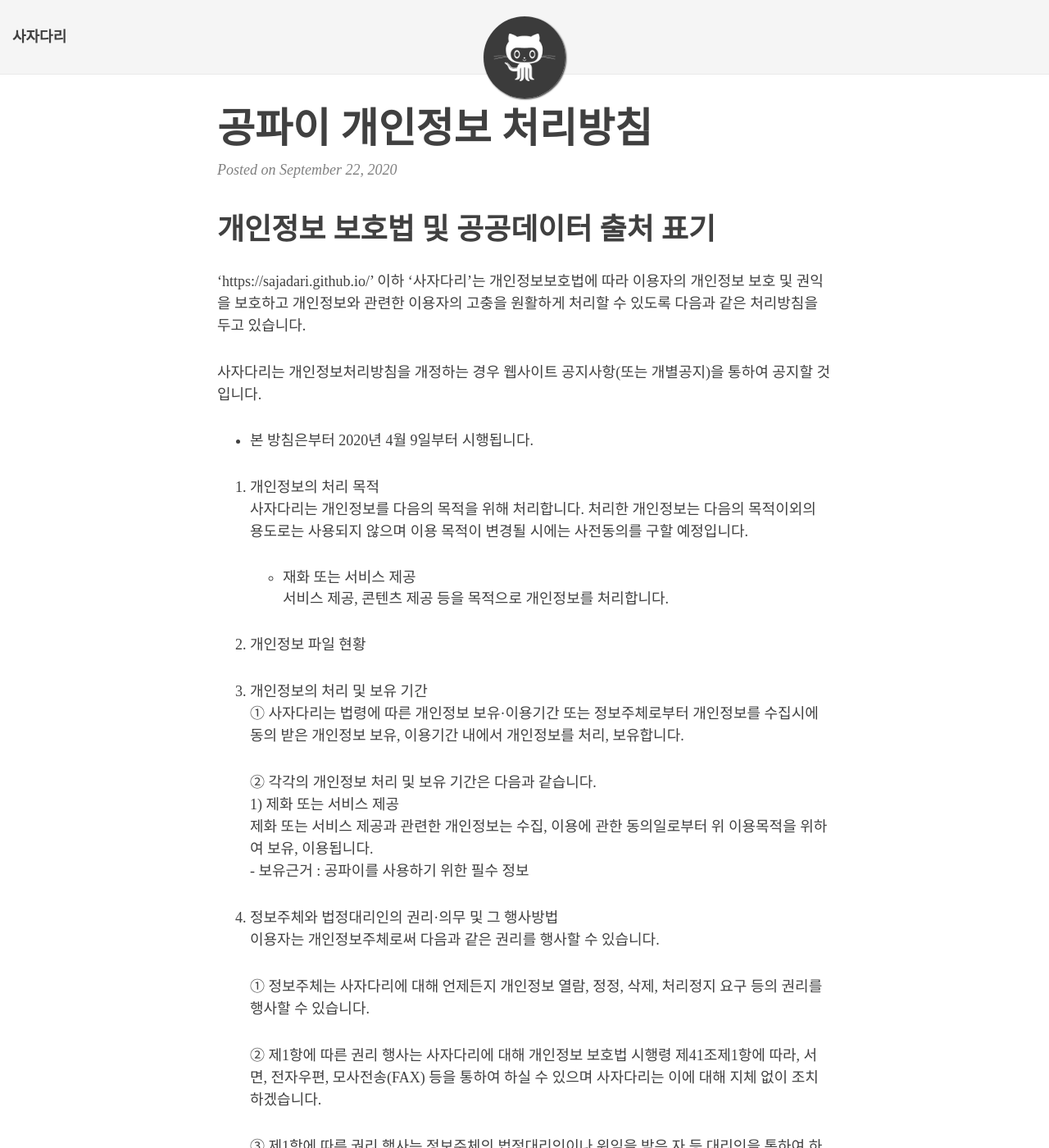
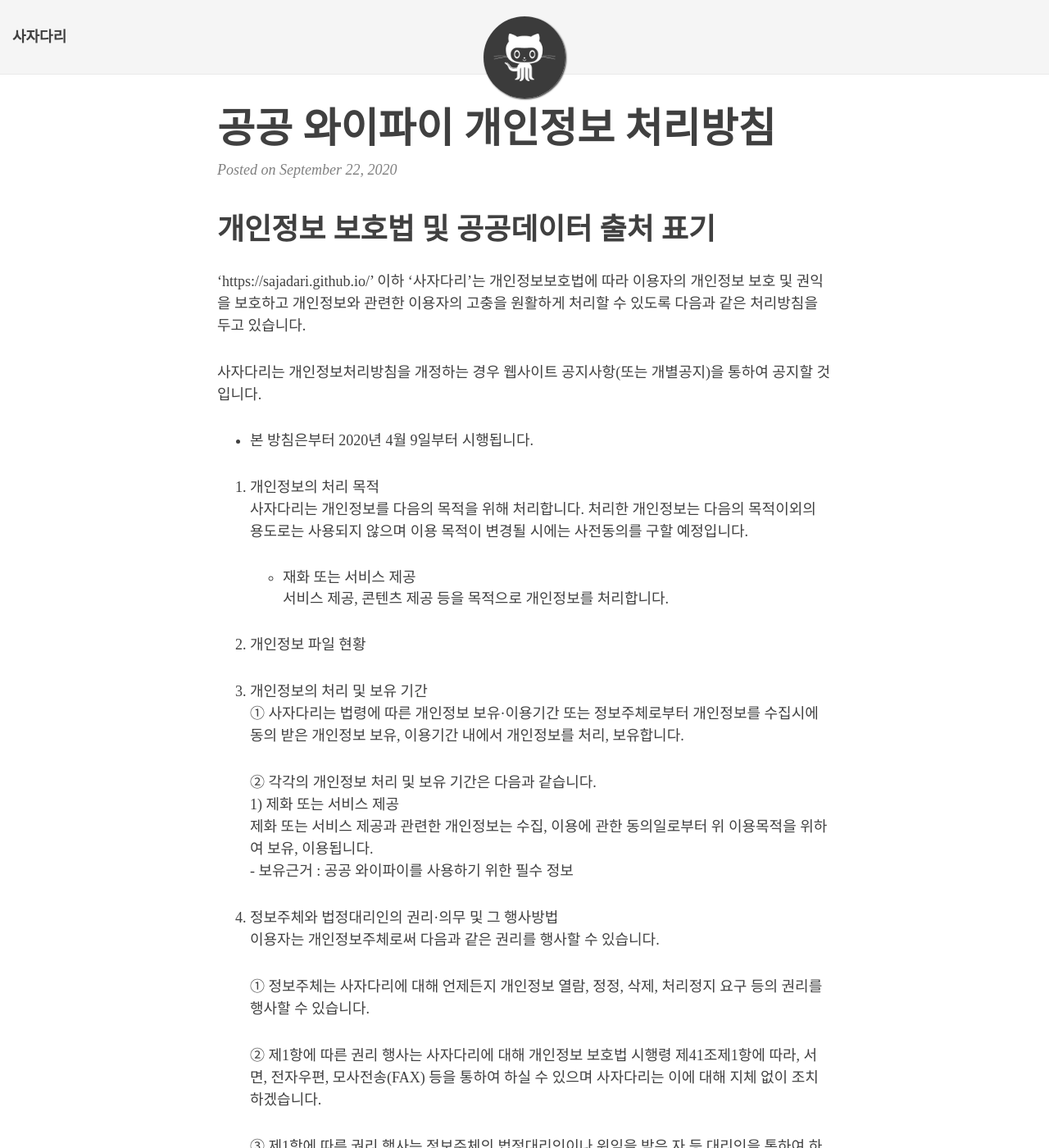
Before and after one commit to sajadari/sajadari.github.io, a Jekyll site: the page built from _posts/2020-09-22-publicWifi-policy.md, in a window 1280 px wide and 1400 px high. Shown: the whole window at 82% size. Built offline with Jekyll 4.4.1, drawn with Linux system fonts in a browser that asks for light colours; nearby versions of some CDN libraries; some web fonts are replaced.

Commit message:
modified publicwifi document

```diff
--- a/_posts/2020-09-22-publicWifi-policy.md
+++ b/_posts/2020-09-22-publicWifi-policy.md
@@ -1,7 +1,7 @@
 ---
 layout: post
-title: 공파이 개인정보 처리방침
-tags: [공파이]
+title: 공공 와이파이 개인정보 처리방침
+tags: [공공와이파이]
 ---
 
 # 개인정보 보호법 및 공공데이터 출처 표기
@@ -27,7 +27,7 @@
     ② 각각의 개인정보 처리 및 보유 기간은 다음과 같습니다.
         1) 제화 또는 서비스 제공
         제화 또는 서비스 제공과 관련한 개인정보는 수집, 이용에 관한 동의일로부터 위 이용목적을 위하여 보유, 이용됩니다.
-        - 보유근거 : 공파이를 사용하기 위한 필수 정보
+        - 보유근거 : 공공 와이파이를 사용하기 위한 필수 정보
 
 4. 정보주체와 법정대리인의 권리·의무 및 그 행사방법
     이용자는 개인정보주체로써 다음과 같은 권리를 행사할 수 있습니다.
```
